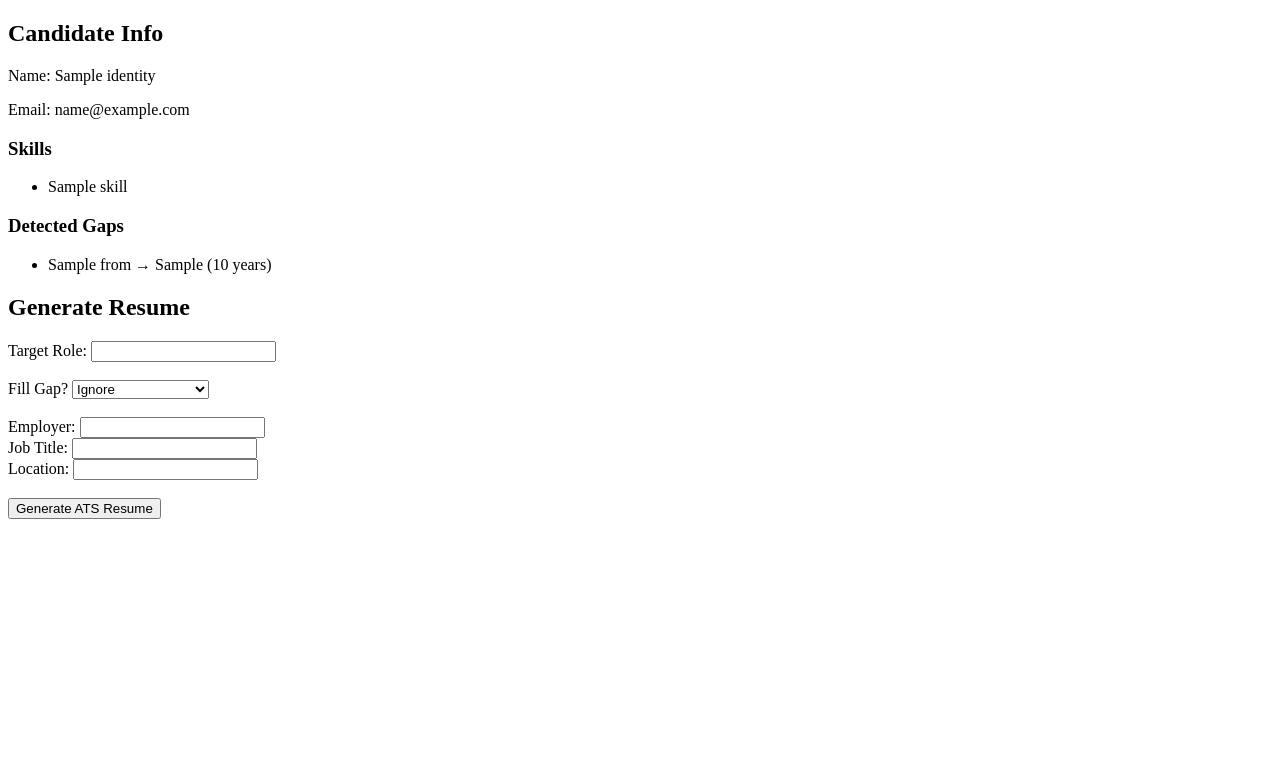
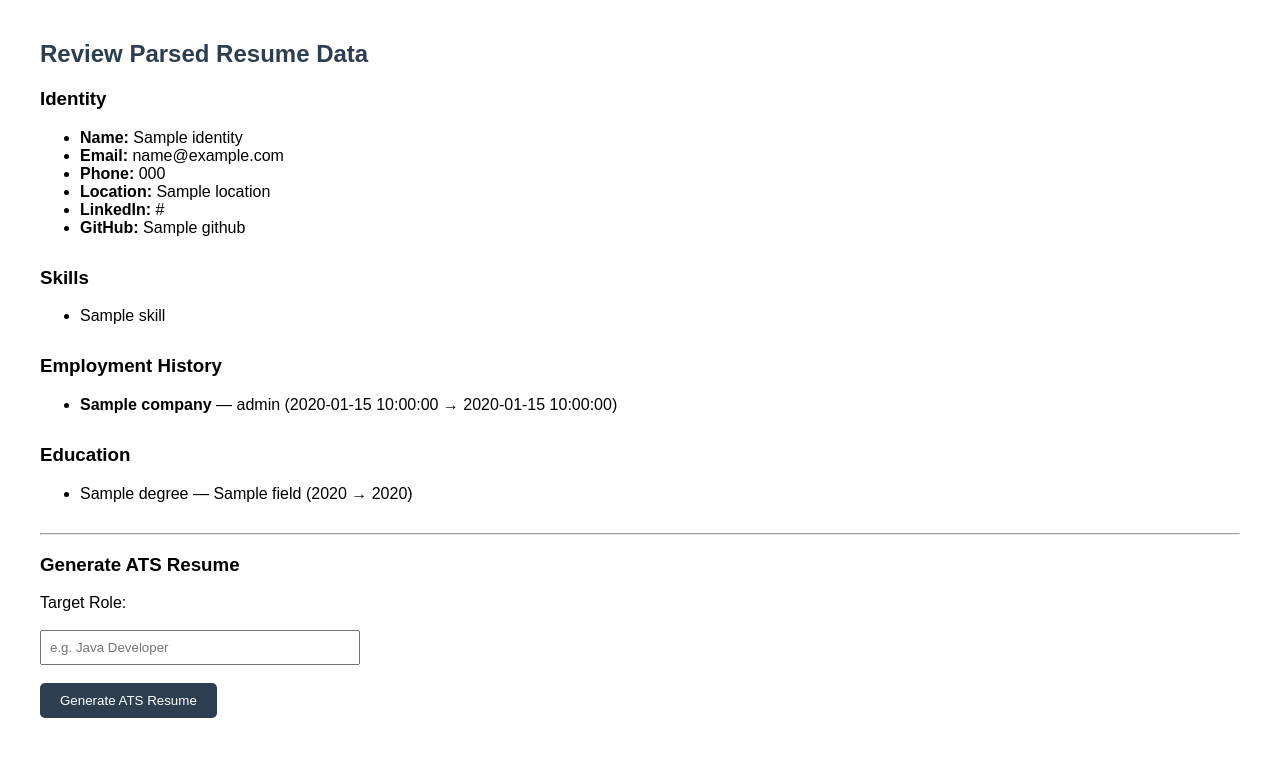
Before and after one commit to anand1342/resume_ai, a FastAPI app: template templates/review.html in a window 1280 px wide. Shown: the top 757 px of the page. Run offline with FastAPI, Linux system fonts and the light colour scheme; the template is opened without the code that fills it: most values are stand-ins (such as "Sample title", 1, 10 or a date in 2020).

Commit message:
Fix skills None error

```diff
--- a/app.py
+++ b/app.py
@@ -5,7 +5,6 @@ import uuid
 import os
 
 from resume_parser import parse_resume
-from gap_analyzer import build_timeline, detect_gaps
 from resume_optimizer import generate_resume
 from exporter import export_to_word
 
@@ -16,79 +15,96 @@ templates = Jinja2Templates(directory="templates")
 UPLOAD_DIR = "uploads"
 os.makedirs(UPLOAD_DIR, exist_ok=True)
 
-session_store = {}
 
-
+# ==============================
+# HOME PAGE
+# ==============================
 @app.get("/", response_class=HTMLResponse)
 def home(request: Request):
     return templates.TemplateResponse("index.html", {"request": request})
 
 
+# ==============================
+# UPLOAD RESUME → PARSE → REVIEW
+# ==============================
 @app.post("/upload", response_class=HTMLResponse)
 async def upload_resume(request: Request, file: UploadFile = File(...)):
-    file_id = str(uuid.uuid4())
-    file_path = os.path.join(UPLOAD_DIR, f"{file_id}_{file.filename}")
+    try:
+        file_id = str(uuid.uuid4())
+        file_path = os.path.join(UPLOAD_DIR, f"{file_id}_{file.filename}")
 
-    with open(file_path, "wb") as f:
-        f.write(await file.read())
+        # Save file
+        with open(file_path, "wb") as f:
+            f.write(await file.read())
 
-    parsed = parse_resume(file_path)
+        # Parse resume text
+        parsed = parse_resume(file_path)
 
-    timeline = build_timeline(parsed)
-    gaps = detect_gaps(timeline)
+        # Ensure parsed structure exists
+        identity = parsed.get("identity", {})
+        skills = parsed.get("skills", [])
+        education = parsed.get("education", [])
+        employment = parsed.get("employment", [])
 
-    session_store[file_id] = {
-        "file_path": file_path,
-        "parsed": parsed,
-        "gaps": gaps,
-    }
+        return templates.TemplateResponse(
+            "review.html",
+            {
+                "request": request,
+                "identity": identity,
+                "skills": skills,
+                "education": education,
+                "employment": employment,
+                "file_id": file_id,
+            },
+        )
 
-    return templates.TemplateResponse(
-        "review.html",
-        {
-            "request": request,
-            "file_id": file_id,
-            "identity": parsed.get("identity"),
-            "skills": parsed.get("skills"),
-            "gaps": gaps,
-        },
-    )
+    except Exception as e:
+        return HTMLResponse(f"<h3>Upload Error:</h3><pre>{str(e)}</pre>", status_code=500)
 
 
+# ==============================
+# GENERATE FINAL RESUME
+# ==============================
 @app.post("/generate")
 async def generate(
     file_id: str = Form(...),
     target_role: str = Form(...),
-    gap_action: str = Form("ignore"),
-    employer: str = Form(""),
-    job_title: str = Form(""),
-    location: str = Form(""),
 ):
-    data = session_store[file_id]
-    parsed = data["parsed"]
+    try:
+        # Find uploaded file
+        file_path = None
+        for f in os.listdir(UPLOAD_DIR):
+            if f.startswith(file_id):
+                file_path = os.path.join(UPLOAD_DIR, f)
+                break
 
-    additional_experience = []
+        if not file_path:
+            return HTMLResponse("File not found", status_code=404)
 
-    if gap_action == "fill" and employer:
-        additional_experience.append({
-            "company": employer,
-            "role": job_title or target_role,
-            "location": location,
-        })
+        # Parse again for full data
+        parsed = parse_resume(file_path)
 
-    final_resume = generate_resume(
-        target_role=target_role,
-        original_resume=parsed.get("raw_text"),
-        education=parsed.get("education"),
-        employment=parsed.get("employment"),
-        additional_experience=additional_experience,
-    )
+        identity = parsed.get("identity", {})
+        skills = parsed.get("skills", [])
+        education = parsed.get("education", [])
+        employment = parsed.get("employment", [])
 
-    candidate_name = parsed["identity"]["name"].replace(" ", "_")
-    output_file = f"{candidate_name}_ATS_Resume.docx"
+        # Generate resume
+        final_resume = generate_resume(
+            target_role=target_role,
+            original_resume=str(parsed),
+            education=education,
+            employment=employment,
+            additional_experience=[],
+        )
 
-    export_to_word(final_resume, output_file)
+        # Save with candidate name
+        candidate_name = identity.get("name", "Candidate").replace(" ", "_")
+        output_file = f"{candidate_name}_ATS_Resume.docx"
 
-    os.remove(data["file_path"])
+        export_to_word(final_resume, output_file)
 
-    return FileResponse(output_file, filename=output_file)
+        return FileResponse(output_file, filename=output_file)
+
+    except Exception as e:
+        return HTMLResponse(f"<h3>Generation Error:</h3><pre>{str(e)}</pre>", status_code=500)
--- a/requirements.txt
+++ b/requirements.txt
@@ -5,3 +5,4 @@ python-multipart
 openai
 python-docx
 python-dotenv
+PyPDF2
--- a/templates/review.html
+++ b/templates/review.html
@@ -1,44 +1,112 @@
 <!DOCTYPE html>
 <html>
 <head>
-    <title>Review</title>
+    <title>Review Resume Data</title>
+    <style>
+        body {
+            font-family: Arial, sans-serif;
+            margin: 40px;
+        }
+        h2 {
+            color: #2c3e50;
+        }
+        ul {
+            margin-bottom: 20px;
+        }
+        .section {
+            margin-bottom: 30px;
+        }
+        .btn {
+            padding: 10px 20px;
+            background: #2c3e50;
+            color: white;
+            border: none;
+            cursor: pointer;
+            border-radius: 5px;
+        }
+        .btn:hover {
+            background: #34495e;
+        }
+    </style>
 </head>
 <body>
-    <h2>Candidate Info</h2>
-    <p>Name: {{ identity.name }}</p>
-    <p>Email: {{ identity.email }}</p>
 
+<h2>Review Parsed Resume Data</h2>
+
+<div class="section">
+    <h3>Identity</h3>
+    <ul>
+        <li><strong>Name:</strong> {{ identity.name if identity and identity.name else "Not detected" }}</li>
+        <li><strong>Email:</strong> {{ identity.email if identity and identity.email else "Not detected" }}</li>
+        <li><strong>Phone:</strong> {{ identity.phone if identity and identity.phone else "Not detected" }}</li>
+        <li><strong>Location:</strong> {{ identity.location if identity and identity.location else "Not detected" }}</li>
+        <li><strong>LinkedIn:</strong> {{ identity.linkedin if identity and identity.linkedin else "Not detected" }}</li>
+        <li><strong>GitHub:</strong> {{ identity.github if identity and identity.github else "Not detected" }}</li>
+    </ul>
+</div>
+
+<div class="section">
     <h3>Skills</h3>
     <ul>
-        {% for s in skills %}
-        <li>{{ s }}</li>
+        {% if skills %}
+            {% for s in skills %}
+                <li>{{ s }}</li>
+            {% endfor %}
+        {% else %}
+            <li>No skills detected</li>
+        {% endif %}
+    </ul>
+</div>
+
+<div class="section">
+    <h3>Employment History</h3>
+    {% if employment %}
+        <ul>
+        {% for job in employment %}
+            <li>
+                <strong>{{ job.company or "Unknown Company" }}</strong> —
+                {{ job.role or "Unknown Role" }}
+                ({{ job.start_date or "?" }} → {{ job.end_date or "Present" }})
+            </li>
         {% endfor %}
-    </ul>
+        </ul>
+    {% else %}
+        <p>No employment history detected.</p>
+    {% endif %}
+</div>
 
-    <h3>Detected Gaps</h3>
-    <ul>
-        {% for g in gaps %}
-        <li>{{ g.from }} → {{ g.to }} ({{ g.duration }} years)</li>
+<div class="section">
+    <h3>Education</h3>
+    {% if education %}
+        <ul>
+        {% for edu in education %}
+            <li>
+                {{ edu.degree or "Degree" }} —
+                {{ edu.field or "Field" }}
+                ({{ edu.start_year or "?" }} → {{ edu.end_year or "?" }})
+            </li>
         {% endfor %}
-    </ul>
+        </ul>
+    {% else %}
+        <p>No education data detected.</p>
+    {% endif %}
+</div>
 
-    <h2>Generate Resume</h2>
+<hr>
+
+<div class="section">
+    <h3>Generate ATS Resume</h3>
+
     <form action="/generate" method="post">
         <input type="hidden" name="file_id" value="{{ file_id }}">
 
-        Target Role: <input type="text" name="target_role" required><br><br>
+        <label>Target Role:</label><br><br>
+        <input type="text" name="target_role" placeholder="e.g. Java Developer" required style="width:300px;padding:8px;">
+        <br><br>
 
-        Fill Gap?
-        <select name="gap_action">
-            <option value="ignore">Ignore</option>
-            <option value="fill">Fill with Experience</option>
-        </select><br><br>
+        <button type="submit" class="btn">Generate ATS Resume</button>
+    </form>
+</div>
 
-        Employer: <input type="text" name="employer"><br>
-        Job Title: <input type="text" name="job_title"><br>
-        Location: <input type="text" name="location"><br><br>
-
-        <button type="submit">Generate ATS Resume</button>
-    </form>
 </body>
 </html>
```
Also changed, not shown: resume_parser.py (+127 -30 lines).
